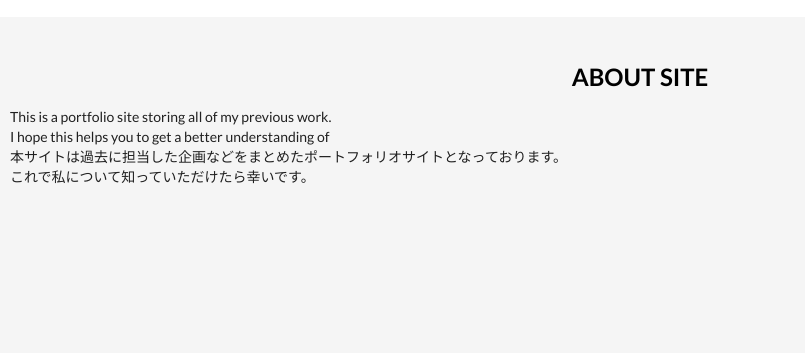
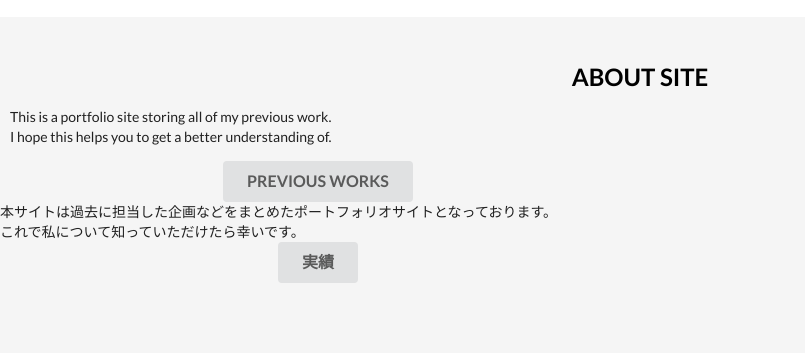
Before and after one commit to saitoshi/fc2, a plain HTML site: page index.html in a window 1280 px wide. Shown: the part 615-968 px from the top of the page, 0-805 px from the left. Drawn offline with nearby package versions, Linux system fonts and the light colour scheme.

Commit message:
Update index.html

```diff
--- a/index.html
+++ b/index.html
@@ -57,6 +57,7 @@
 
         .p {
             font-size: 10px;
+            text-align: center;
         }
     }
 </style>
@@ -126,9 +127,17 @@
             <div class="row">
                 <div class="column">
                     <p style="padding-left: 10px;">This is a portfolio site storing all of my previous work.<br />
-                        I hope this helps you to get a better understanding of<br />
-                        本サイトは過去に担当した企画などをまとめたポートフォリオサイトとなっております。<br />
-                        これで私について知っていただけたら幸いです。
+                        I hope this helps you to get a better understanding of.
+                        <br />
+                    <div style="text-align: center;">
+                        <a href="work.html" class="large ui button">PREVIOUS WORKS</a>
+                    </div>
+                    本サイトは過去に担当した企画などをまとめたポートフォリオサイトとなっております。<br />
+                    これで私について知っていただけたら幸いです。
+                    <div style="text-align: center;">
+                        <a href="workJPN.html" class="large ui button">実績</a>
+                    </div>
+                    <br />
                     </p>
                 </div>
 
```
